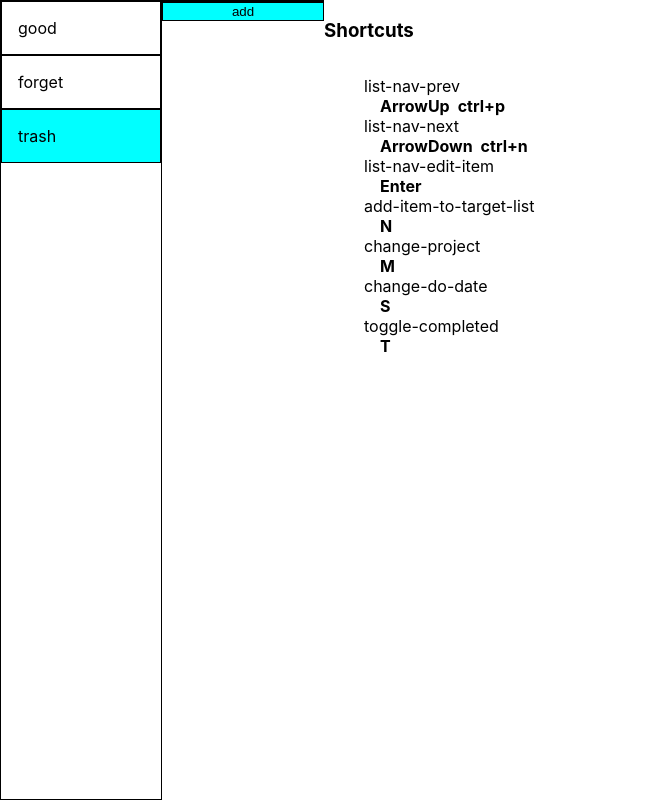
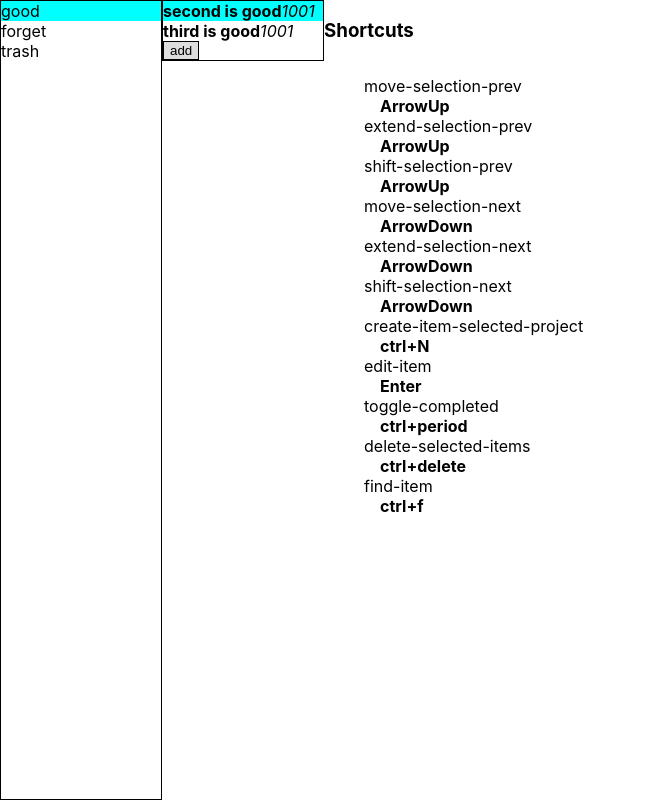
Before and after one commit to joshmarinacci/todomanager, a React (Create React App) app: page / in a window 1280 px wide. Shown: the whole page, without its empty margins (0-645 px from the left). Built offline with nearby package versions, Linux system fonts and the light colour scheme.

Commit message:
initial work on smarter queries and actions

```diff
--- a/src/App.js
+++ b/src/App.js
@@ -1,60 +1,28 @@
-import React, {useEffect, useRef, useState} from 'react'
+import React, {useContext, useEffect, useRef, useState} from 'react'
 import './App.css'
 import {FillBox, HBox, VBox} from './layout.js'
-import {AM, ShortcutsPanel} from './actions.js'
+import {ActionContext, AM, ShortcutsPanel, useActionScope} from './actions.js'
 import {QueryStorage, useQuery} from './storage.js'
 
-const EditableLabel = ({value, editing, doneEditing}) => {
-    const [temp, setTemp] = useState(value)
-    const input = useRef()
-    useEffect(() => {
-        if (input.current) input.current.focus()
-    }, [editing])
-    if (editing) {
-        return <input ref={input} type="text"
-                      value={temp}
-                      onChange={(e) => setTemp(e.target.value)}
-                      onKeyDown={(e) => {
-                          if (e.key === 'Enter') {
-                              doneEditing(temp)
-                          }
-                      }}
-        />
-    }
-    return <label>{temp}</label>
-}
-
-const ListItemView = ({realItem, selected, onSelect, editable}) => {
-    const [item, setItem] = useState(realItem)
-    const [editing, setEditing] = useState(false)
-    let sel = false
-    if (selected) {
-        if (selected.includes && selected.includes(item)) sel = true
-        if (selected === realItem) sel = true
-    }
-    return <HBox className={" list-view-item " + (sel ? "selected" : "")}
-                 onClick={() => onSelect(item)}
-                 onDoubleClick={() => {
-                     if (editable) setEditing(true)
-                 }}
-    >
-        <EditableLabel value={item.title} editing={editing} doneEditing={(value) => {
-            setEditing(false)
-            storage.update('items', realItem, 'title', value)
-        }}/>
-    </HBox>
-}
-
-const ListView = ({am, query, selected, onSelect, storage, editable = false}) => {
-    const [items] = useQuery(query)
-    return <VBox className={"list-view"}
-                 tabIndex={0}
-                 onKeyDown={(e) => am.handleKeyDown(e, items, selected, onSelect, editable)}
-    >
-        {items.map(item => <ListItemView key={item.id} realItem={item} selected={selected} onSelect={onSelect}
-                                         storage={storage} editable={editable}/>)}
-    </VBox>
-}
+// const EditableLabel = ({value, editing, doneEditing}) => {
+//     const [temp, setTemp] = useState(value)
+//     const input = useRef()
+//     useEffect(() => {
+//         if (input.current) input.current.focus()
+//     }, [editing])
+//     if (editing) {
+//         return <input ref={input} type="text"
+//                       value={temp}
+//                       onChange={(e) => setTemp(e.target.value)}
+//                       onKeyDown={(e) => {
+//                           if (e.key === 'Enter') {
+//                               doneEditing(temp)
+//                           }
+//                       }}
+//         />
+//     }
+//     return <label>{temp}</label>
+// }
 
 const storage = new QueryStorage()
 const good = storage.insert('projects', {title: 'good'})
@@ -71,39 +39,69 @@ storage.insert("items", {
 storage.insert("items", {id: 2, title: 'second is good', tags: ['foo', 'bar'], project: good.id})
 storage.insert("items", {id: 3, title: 'third is good', tags: ['bar'], project: good.id})
 
-const ALL_PROJECTS = storage.createQuery('projects', () => true)
+const ALLPROJECTS = storage.createQuery('projects',()=>true)
+
+const ProjectsListView = ({selectedProject, setSelectedProject})=> {
+    const [projects] = useQuery(ALLPROJECTS)
+    return <VBox className={'list-view'}>
+        {projects.map(project => {
+            return <HBox
+                onClick={()=>setSelectedProject(project)}
+                className={(project===selectedProject)?'selected':''}
+                key={project.id}>{project.title}</HBox>
+        })}
+    </VBox>
+}
+
+const TodoItemView = ({setSelected, isSelected, item})=>{
+    // const handlers = useActionScope('item',{item:item})
+    return <HBox
+        onClick={()=>setSelected(item)}
+        // tabIndex={0}
+        // onKeyPress={handlers.onKeyPress}
+        className={isSelected?"selected":""}
+    >
+        <b>{item.title}</b>
+        <i>{item.project}</i>
+    </HBox>
+}
+
+const ItemsListView = ({project}) => {
+    const [query,setQuery] = useState(()=>{
+        return storage.createQuery('items',(it)=>it.project === project.id)
+    })
+    useEffect(()=>{
+        setQuery(storage.createQuery('items',it=>it.project===project.id))
+    },[project])
+    const [items] = useQuery(query)
+    const [sel, setSel] = useState(items[0])
+    const handlers = useActionScope('list',{project:project})
+    const am = useContext(ActionContext)
+    return <VBox className={'list-view'} tabIndex={0} onKeyDown={handlers.onKeyDown}>
+        {items.map(item => <TodoItemView key={item.id} isSelected={item===sel} item={item} setSelected={setSel}/>)}
+        <HBox>
+            <button
+                onClick={()=>am.getAction("add-item-to-target-list")(storage,project)}
+            >add</button>
+        </HBox>
+    </VBox>
+}
 
 function App() {
-    const [selection, setSelection] = useState([trash])
-    const [query, setQuery] = useState(storage.createEmptyQuery())
-    const [selItem, setSelItem] = useState(null)
-    const am = AM
-
+    const [selectedProject,setSelectedProject] = useState(good)
     return <FillBox>
+        <ActionContext.Provider value={AM}>
             <HBox className={'grow stretch'}>
-            <ListView am={am} query={ALL_PROJECTS} selected={selection} onSelect={(project) => {
-                setSelection(project)
-                setQuery(storage.createQuery('items', (item) => item.project === project.id))
-            }}/>
+                <ProjectsListView selectedProject={selectedProject} setSelectedProject={setSelectedProject}/>
                 <VBox>
-                <ListView query={query} selected={selItem}
-                am={am}
-                          onSelect={(item) => setSelItem(item)} storage={storage}
-                          editable={true}/>
-                <button className={'primary'} onClick={() => {
-                    storage.insert('items', {
-                        title: 'empty item',
-                        tags: [],
-                        project: good.id
-                    })
-                }}>add
-                </button>
+                    <ItemsListView project={selectedProject}/>
                 </VBox>
                 <VBox>
                     <h3>Shortcuts</h3>
-                <ShortcutsPanel actionManager={am}/>
+                    <ShortcutsPanel/>
                 </VBox>
             </HBox>
+        </ActionContext.Provider>
     </FillBox>
 }
 
--- a/src/actions.js
+++ b/src/actions.js
@@ -1,6 +1,78 @@
-import React from 'react'
+import React, {createContext} from 'react'
 import {useContext} from 'react'
 
+/*
+action manager design
+
+separate the names of actions from the input events (like keystrokes) which can invoke them
+in some cases, move action code into a separate file that is less coupled with the gui
+there should be some sort of a cascade so that if one part doesn't handle the input then another part will
+there should be a scope so inputs can be restricted to certain areas or conditions.
+
+ex:
+  pressing the N key when an item is selected will add a new item to that same list, and right below the selected item.
+  pressing the command-N key will make a new item in the currently selected list
+  pressing the command-N key will make a new project if the projects list is selected
+  pressing the M key will move the entire selection of items to a new project, if applicable
+  pressing the up arrow key will move the current selected item up
+  typing an unknown sequences of characters will search for them in all items
+
+for the todo list let's make these actions with these keys
+create-new-project: button,
+create-new-item: button, control-shift-N, any scope
+delete-selected-items: delete, button, list scope
+delete-selected-project: context menu, button
+move-selection-to-project: control-M, list scope
+move-selection-to-today: control-T, list scope
+move-selection-to-tomorrow: control-T, list scope, editing-item
+move-selection-to-later: control-L, list scope, editing-item
+move-selection-to-date: control-T, list scope, editing-item
+toggle-completed: control-period, list scope, editing-item
+
+move-selection-down: down-arrow, any scope
+extend-selection-down: shift-down-arrow, only list scope
+shift-selection-down: alt-down-arrow, only list scope
+move-selection-up: up-arrow, any scope
+extend-selection-up: shift-up-arrow, only list scope
+shift-selection-up: alt-up-arrow, only list scope
+
+find-in-all-projects: control-F, text-field, any scope
+tag-selection
+edit-selected-item: enter, only list scope
+finish-editing-selected-item: shift-enter, escape, only editing-item scope
+select-all-items: control-A, only list scope
+edit-sub-items: tab, only editing-item scope
+edit-due-date: tab, only editing-item scope
+edit-item-notes: tab, only editing item scope
+goto-project-of-item: shift-control-P, only list scope or editing item scope
+
+
+in general the rules of keystrokes are:
+* f means find
+* arrows means navigate or move something to a place
+* enter means edit or go into
+* shift-enter or escape means exit or go out of
+
+
+
+
+## common set/list operations
+
+add a bunch of stuff at once from args or arrays
+sort by a key
+pick the first N items
+to JSON
+to String (for console output)
+group by a key
+filter by a condition
+filter by a key and a condition
+sort by a key
+
+createSetUniqueByKey('id').addLots(a,b,c,d,e,f,g).sort()
+listOfObjects.groupByKey('url','count').sortByKey('count').pick(10).toJSON()
+
+
+ */
 class ActionManager {
     constructor() {
         this.actionsMap = {}
@@ -29,7 +101,7 @@ class ActionManager {
         })
         return arr
     }
-    handleKeyDown(event,items,selected,onSelect,editable) {
+    handleKeyDown(event) {
         // console.log("key is",event)
         if(event.key === 'Control') return
         const binding = this.keysList.find(binding=> {
@@ -45,77 +117,112 @@ class ActionManager {
             event.preventDefault()
             event.stopPropagation()
             const action = this.actionsMap[binding.action]
-            console.log("using the action", action)
-            action(items, selected, onSelect, editable)
+            return action
         }
     }
-
-
+    getAction(str) {
+        const action = this.actionsMap[str]
+        return action
+    }
 }
 
 const am = new ActionManager()
 am.registerActions({
-    'list-nav-prev': (items,selected,onSelect,editable) => {
+    'edit-item': (scope)=>{
+        console.log("starting to edit",scope.item)
+    },
+    'list-nav-prev': (items,selected,onSelect) => {
         const index = items.indexOf(selected)
         if(index > 0) onSelect(items[index-1])
     },
-    'list-nav-next': (items,selected,onSelect,editable) => {
+    'list-nav-next': (items,selected,onSelect) => {
         const index = items.indexOf(selected)
         if(index < items.length -1) onSelect(items[index+1])
     },
     'list-nav-edit-item': (sel) => sel.startEditing(),
-    'add-item-to-target-list': (sel) => {
-        const list = sel.list
-        const index = list.addItem()
-        sel.selectByIndex(index)
-        sel.startEditing()
+    'add-item-to-target-list': (storage,project) => {
+        console.log("inserting into the project",project)
+        storage.insert('items', {
+            title: 'empty item',
+            tags: [],
+            project:project.id
+        })
     }
 })
 
 am.registerKeys([
     {
-        action: 'list-nav-prev',
-        key: 'ArrowUp'
+        key: 'ArrowUp',
+        scope:'list',
+        action: 'move-selection-prev',
     },
     {
-        action: 'list-nav-prev',
-        key: 'p',
-        control: true
+        key:'ArrowUp',
+        shift:true,
+        scope: 'list',
+        action: 'extend-selection-prev',
     },
     {
-        action: 'list-nav-next',
-        key: 'ArrowDown'
+        key:'ArrowUp',
+        alt:true,
+        scope: 'items',
+        action: 'shift-selection-prev',
+    },
+
+    {
+        key: 'ArrowDown',
+        scope:'list',
+        action: 'move-selection-next',
     },
     {
-        action: 'list-nav-next',
-        key: 'n',
-        control: true
+        key: 'ArrowDown',
+        shift:true,
+        scope:'list',
+        action: 'extend-selection-next',
     },
     {
-        action: 'list-nav-edit-item',
-        key: 'Enter'
+        key: 'ArrowDown',
+        alt:true,
+        scope:'items',
+        action: 'shift-selection-next',
+    },
+
+
+
+    {
+        key: 'N',
+        control:true,
+        shift:true,
+        action: 'create-item-selected-project',
     },
     {
-        action: 'add-item-to-target-list',
-        key: 'N'
+        key: 'Enter',
+        scope:'item',
+        action: 'edit-item',
     },
     {
-        action: 'change-project',
-        key: 'M'
+        key: 'period',
+        control:true,
+        action: 'toggle-completed',
     },
     {
-        action: 'change-do-date',
-        key: 'S',
-        alt: true
+        key:'delete',
+        control:true,
+        scope:'items',
+        action:'delete-selected-items',
     },
+
     {
-        action: 'toggle-completed',
-        key: 'T'
+        key:'f',
+        control:true,
+        action:'find-item'
     }
 ])
 
-export const ShortcutsPanel = ({actionManager}) => {
-    const am = actionManager
+export const ActionContext = createContext(am)
+
+export const ShortcutsPanel = () => {
+    const am = useContext(ActionContext)
     return <ul className={'grow shortcuts'}>{am.getShortcuts().map((sc, i) => {
         return <li key={i}>{sc.name}
             <ul>{sc.keys.map((key, i)=>{
@@ -126,3 +233,17 @@ export const ShortcutsPanel = ({actionManager}) => {
 }
 
 export const AM = am
+
+
+export const useActionScope = ()=>{
+    const am = useContext(ActionContext)
+    return {
+        onKeyPress:(e) => {
+            console.log("key was pressed")
+        },
+        onKeyDown: (e) => {
+            console.log("down")
+            am.handleKeyDown(e)
+        }
+    }
+}
```
Lines whose indentation alone changed are shown as unchanged.
